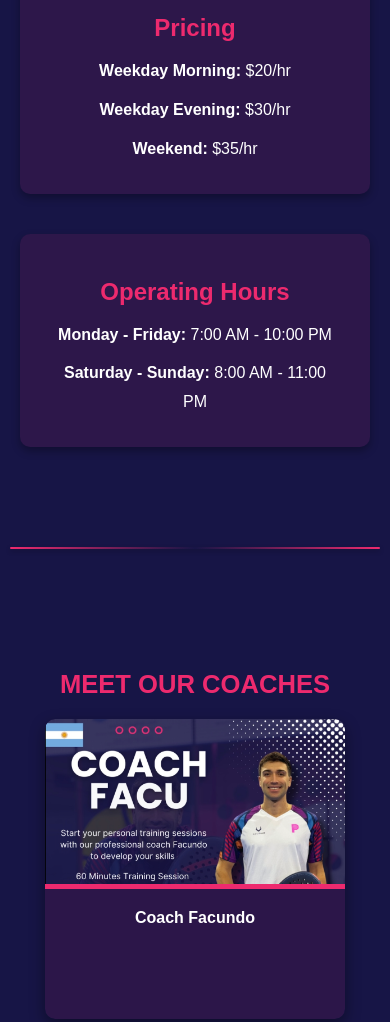
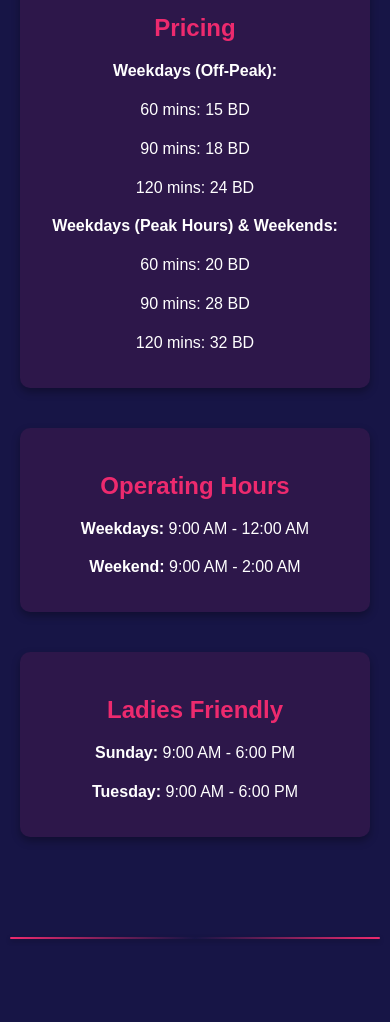
Before and after one commit to Webique/pinkpadel-bh, a plain HTML site: page index.html in a window 390 px wide. Shown: the part 3400-4422 px from the top of the page. Drawn offline with Linux system fonts and the light colour scheme.

Commit message:
updates before fixing vid

```diff
--- a/index.html
+++ b/index.html
@@ -123,16 +123,37 @@
             <div class="pricing">
                 <h3>Pricing</h3>
                 <ul>
-                    <li><strong>Weekday Morning:</strong> $20/hr</li>
-                    <li><strong>Weekday Evening:</strong> $30/hr</li>
-                    <li><strong>Weekend:</strong> $35/hr</li>
+                    <li><strong>Weekdays (Off-Peak):</strong></li>
+                    <ul>
+                        <ul>
+                            <li>60 mins: 15 BD</li>
+                            <li>90 mins: 18 BD</li>
+                            <li>120 mins: 24 BD</li>
+                        </ul>
+                    </ul>
+                    <li><strong>Weekdays (Peak Hours) & Weekends:</strong></li>
+                    <ul>
+                        <li>60 mins: 20 BD</li>
+                        <li>90 mins: 28 BD</li>
+                        <li>120 mins: 32 BD</li>
+                    </ul>
                 </ul>
+
+
             </div>
             <div class="hours">
                 <h3>Operating Hours</h3>
                 <ul>
-                    <li><strong>Monday - Friday:</strong> 7:00 AM - 10:00 PM</li>
-                    <li><strong>Saturday - Sunday:</strong> 8:00 AM - 11:00 PM</li>
+                    <li><strong>Weekdays:</strong> 9:00 AM - 12:00 AM</li>
+                    <li><strong>Weekend:</strong> 9:00 AM - 2:00 AM</li>
+                </ul>
+            </div>
+
+            <div class="hours">
+                <h3>Ladies Friendly</h3>
+                <ul>
+                    <li><strong>Sunday:</strong> 9:00 AM - 6:00 PM</li>
+                    <li><strong>Tuesday:</strong> 9:00 AM - 6:00 PM</li>
                 </ul>
             </div>
         </div>
@@ -267,7 +288,7 @@
                     <i class="fab fa-tiktok"></i>
                 </a>
             </div>
-            <p class="contact-info">Email: info@yourdomain.com</p>
+            <p class="contact-info">Email: pinkpadel.bh@hotmail.com</p>
             <p class="contact-info">Phone: +973 38222444</p>
         </div>
     </footer>
--- a/styles.css
+++ b/styles.css
@@ -989,6 +989,9 @@ body, html {
 
 
 /* Pricing Section Styling */
+
+
+
 .pricing-section {
     position: relative;
     padding: 60px 20px;
@@ -1040,13 +1043,20 @@ body, html {
     list-style: none;
     padding: 0;
     margin: 0;
-    font-size: 1.2em;
+    font-size: 1.2em; /* Unified font size for all text */
     color: white; /* White text for readability */
     line-height: 1.8;
 }
 
 .pricing ul li, .hours ul li {
     margin-bottom: 10px;
+    font-size: 1.2em; /* Ensure uniform font size for pricing */
+    font-weight: 500; /* Slight emphasis for clarity */
+}
+
+.pricing ul li span.price {
+    font-weight: bold; /* Make prices stand out */
+    font-size: 1.2em; /* Ensure prices match other text */
 }
 
 /* Transition Effect for Pricing Section */
@@ -1080,6 +1090,14 @@ body, html {
 
     .pricing ul, .hours ul {
         font-size: 1em;
+    }
+
+    .pricing ul li, .hours ul li {
+        font-size: 1em; /* Adjust font size for smaller screens */
+    }
+
+    .pricing ul li span.price {
+        font-size: 1em; /* Ensure prices are clear and consistent */
     }
 }
 
```
